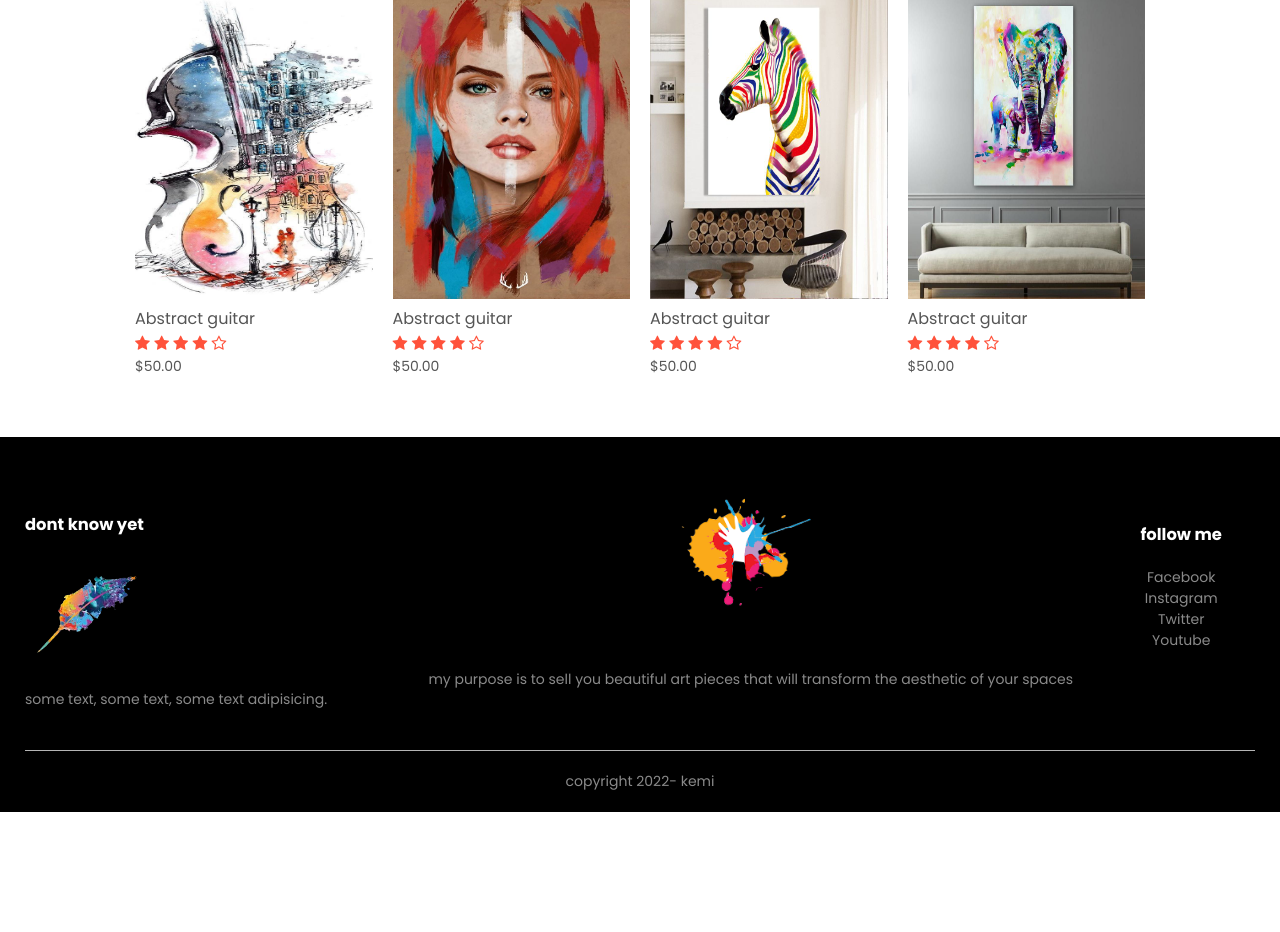
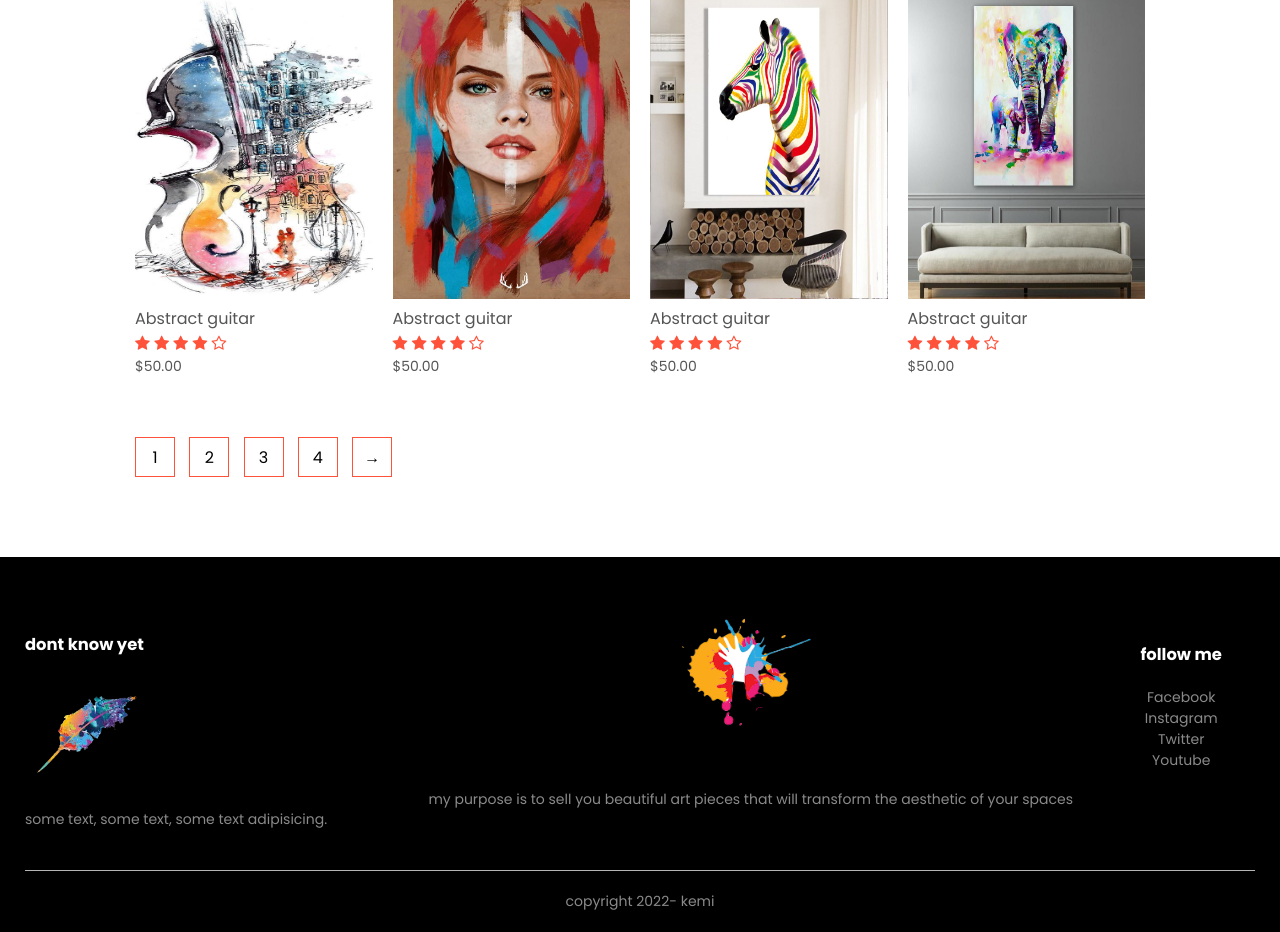
Before and after one commit to msabeni/k_art_frontend, a PHP site: page /products.html in a window 1280 px wide. Shown: the part 1339-2271 px from the top of the page. Before the commit the page ends 2151 px from the top, so only its background shows below. Run offline with PHP 8.4, Linux system fonts and the light colour scheme.

Commit message:
add page buttons on all-product page

```diff
--- a/products.html
+++ b/products.html
@@ -224,6 +224,14 @@
           <p>$50.00</p>
         </div>
       </div>
+
+      <div class="page-btn">
+        <span>1</span>
+        <span>2</span>
+        <span>3</span>
+        <span>4</span>
+        <span>&#8594</span>
+      </div>
     </div>
 
     <!-- ==== footer ==== -->
--- a/style.css
+++ b/style.css
@@ -297,6 +297,23 @@ select {
   border: 1px solid #ff523b;
   padding: 5px;
 }
+.page-btn {
+  margin: 0 auto 80px;
+}
+.page-btn span {
+  display: inline-block;
+  border: 1px solid #ff523b;
+  margin-left: 10px;
+  width: 40px;
+  height: 40px;
+  text-align: center;
+  line-height: 40px;
+  cursor: pointer;
+}
+.page-btn span:hover {
+  background: #ff523b;
+  color: #fff;
+}
 
 /* ------=====single product details page ===== ----- */
 .single-product .col-2 {
```
